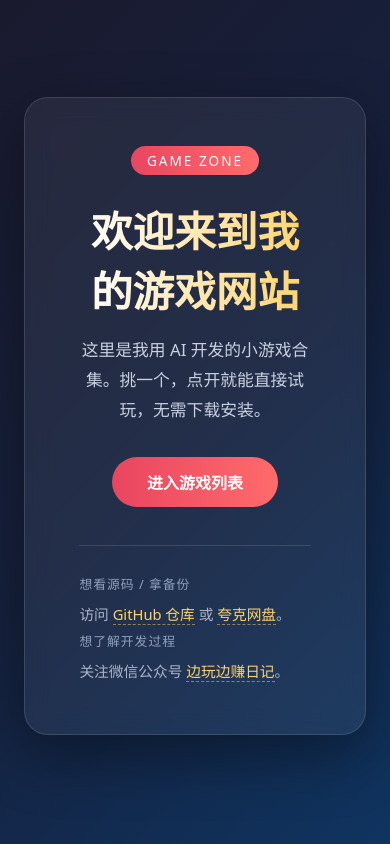
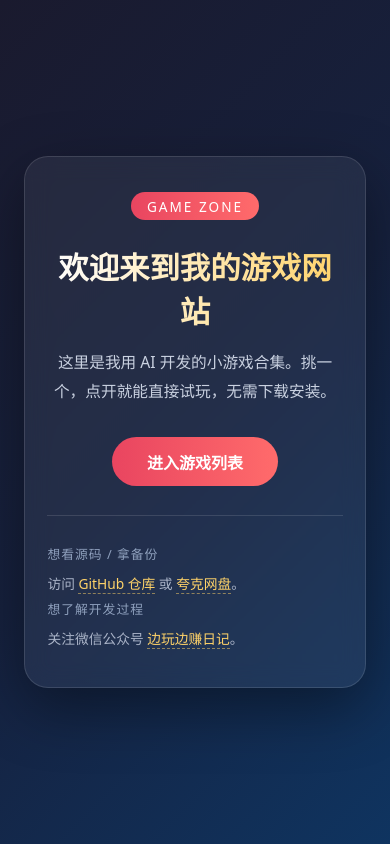
Before and after one commit to aigamehtml/game, a plain HTML site: page index.html in a window 390 px wide. Drawn offline with Linux system fonts and the light colour scheme.

Commit message:
首页：修复移动端显示不全/无法下滑（移除 overflow:hidden，窄屏顶部对齐可滚动）

```diff
--- a/index.html
+++ b/index.html
@@ -14,11 +14,12 @@
       font-family: "PingFang SC", "Microsoft YaHei", system-ui, sans-serif;
       background: linear-gradient(135deg, #1a1a2e 0%, #16213e 50%, #0f3460 100%);
       color: #fff;
-      overflow: hidden;
+      overflow-x: hidden;
       padding: 1.5rem;
     }
     .card {
       text-align: center;
+      width: 100%;
       max-width: 640px;
       padding: 3rem 3.4rem;
       border-radius: 24px;
@@ -95,6 +96,15 @@
       color: #fff;
       border-bottom-color: #fff;
     }
+    @media (max-width: 520px) {
+      .card {
+        padding: 2.2rem 1.4rem;
+        animation: none;
+      }
+      h1 { font-size: 1.9rem; }
+      .intro { font-size: 0.98rem; }
+      .links { font-size: 0.86rem; margin-top: 1.8rem; }
+    }
   </style>
 </head>
 <body>
```
